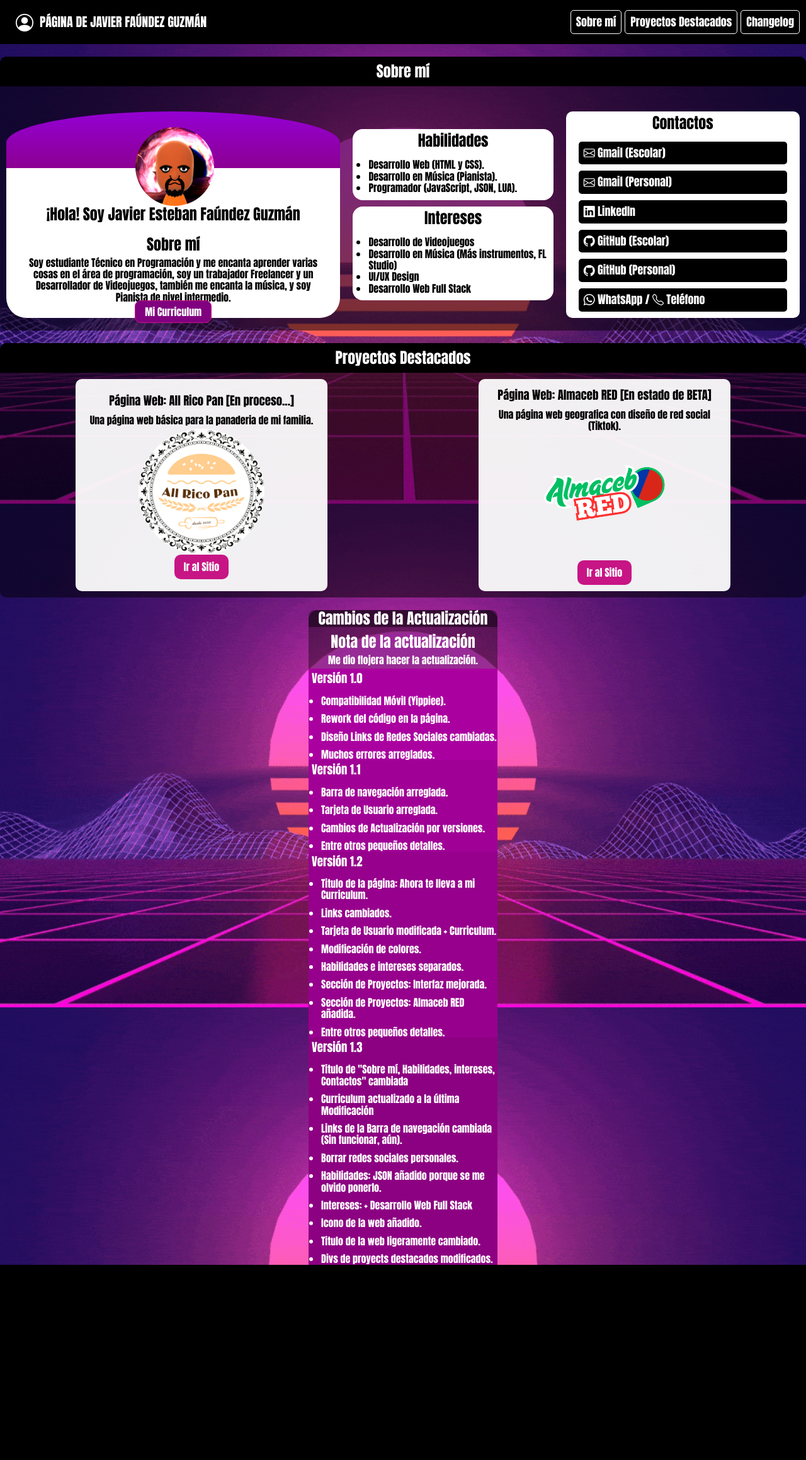
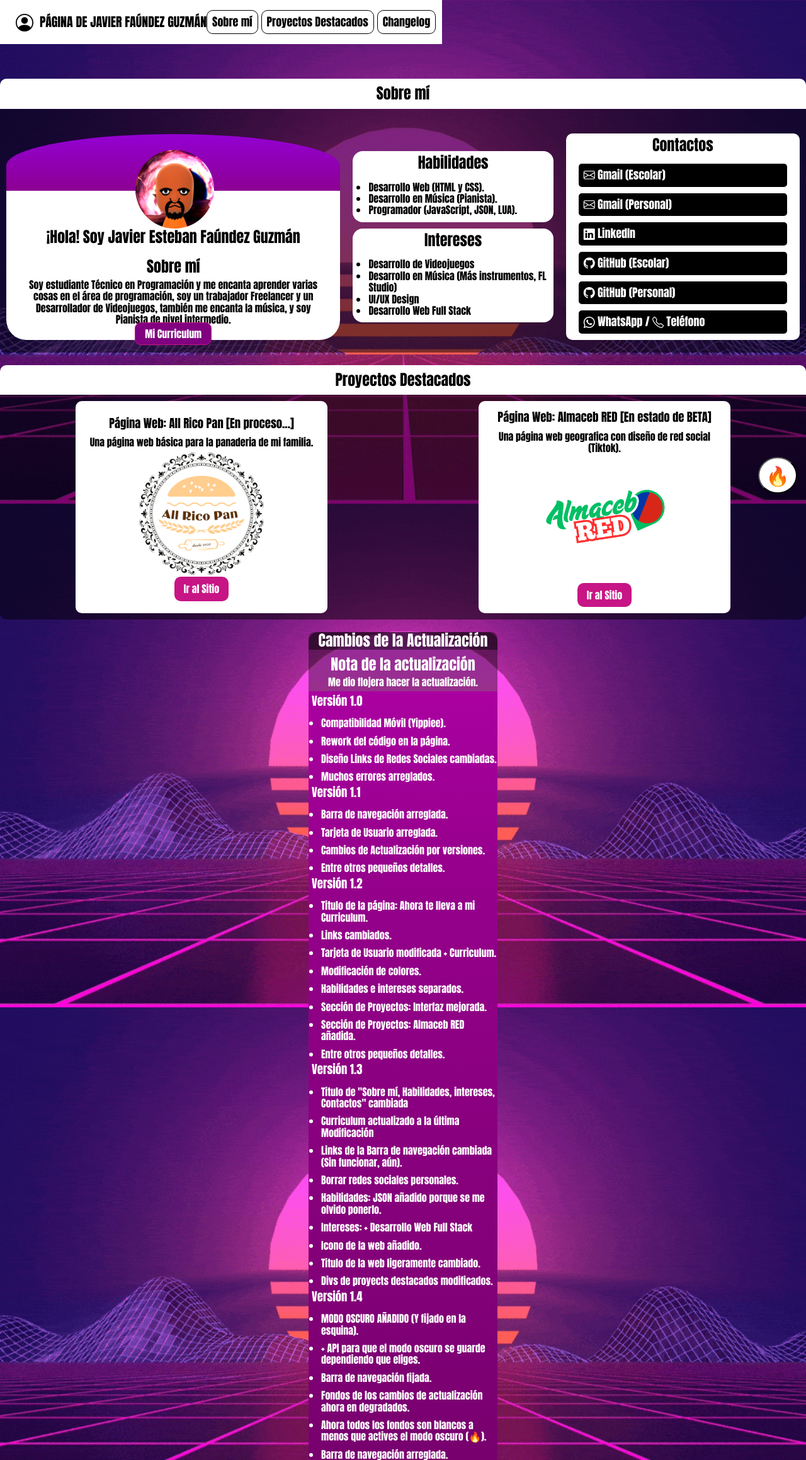
Before and after one commit to MateJaviF/Javier-Faundez-Guzman, a plain HTML site: page index.html in a window 1280 px wide. Shown: the whole page at 63% size. Before the commit the page ends 2009 px from the top, so only its background shows below. Drawn offline with nearby package versions, Linux system fonts and the light colour scheme.

Commit message:
Actualización 1.4

```diff
--- a/data/css/style.css
+++ b/data/css/style.css
@@ -12,9 +12,53 @@ body {
     background-size: cover;
     background-repeat: no-repeat;
     background-attachment: fixed;
+    transition: filter 0.3s ease;
+
 }
+
+.darkmode {
+    transition: filter 0.3s ease;
+}
+
+    /* Cuando está activo el modo oscuro, solo los elementos con clase "darkmode" se invierten */
+.darkmode.invertido {
+    filter: invert(1) hue-rotate(180deg);
+}
+
+    /* Si quieres que imágenes dentro de .darkmode no se vean raras */
+.darkmode.invertido img {
+    filter: invert(1) hue-rotate(180deg);
+}
+
+#btnToggle {
+    position: fixed;
+    bottom: 20px;
+    right: 20px;
+    width: 50px;
+    height: 50px;
+    border-radius: 50%;
+    border: none;
+    background-color: #222;
+    color: #fff;
+    display: flex;
+    align-items: center;
+    justify-content: center;
+    cursor: pointer;
+    box-shadow: 0 4px 10px rgba(0,0,0,0.4);
+    z-index: 9999;
+}
+
+#btnToggle button {
+    padding: 10px 10px;
+    font-size: 30px;
+    border-radius: 50%;
+    background-color: #fff;
+    cursor: pointer;
+}
+
 #nav-bar {
-    background-color: #000000;
+    position: fixed;
+    background-color: #ffffff;
     display: flex;
     padding: 10px 10px;
     justify-content: space-between;
@@ -27,7 +71,7 @@ body {
 }
 
 .bar-logo a {
-   color: #fff;
+   color: #000000;
    text-decoration: none;
    font-size: 20px;
    text-transform: uppercase;
@@ -40,13 +84,13 @@ body {
 
 .bar-logo a:hover {
     background-color: #fff;
-    color: #000000;
+    filter: invert(1);
 }
 
 .bar-logo i {
    margin-right: 5px;
    font-size: 28px;
-   color: #fff;
+   color: #000000;
 }
 
 .bar-logo h1 {
@@ -58,21 +102,24 @@ body {
    overflow: hidden;
    gap: 5px;
    text-align: center;
+   align-items: center;
 }
 
 .bar-links a {
-   color: #fff;
-   text-decoration: none;
-   font-size: 18px;
-   padding: 8px 8px;
-   border-radius: 5px;
-   border: 1px white solid;
+    color: #000000;
+    text-decoration: none;
+    font-size: 18px;
+    padding: 8px 8px;
+    border-radius: 10px;
+    border: 1px black solid;
 }
 
 .bar-links a:hover {
-   background-color: #fff;
-   color: #000000;
+    background-color: #fff;
+    filter: invert(1);
 }
+
+
 
 #contenedor {
     display: flex;
@@ -82,14 +129,16 @@ body {
 }
 
 #master {
+    display: flex;
+    flex-direction: column;
     background-color: rgba(0, 0, 0, 0.5);
-    margin-top: 20px;
+    margin-top: 125px;
     border-radius: 10px;
 }
 
 .masters-titles {
-    background-color: #000000;
-    color: #fff;
+    background-color: #ffffff;
+    color: #000000;
     text-align: center;
     border-top-left-radius: 10px;
     border-top-right-radius: 10px;
@@ -313,7 +362,7 @@ body {
     flex-direction: column;
     justify-content: center;
     align-items: center;
-    background-color: #ffffffef;
+    background-color: #ffffffff;
     border-radius: 10px;
     order: 1;
     flex-basis: 50%;
@@ -332,7 +381,7 @@ body {
     flex-direction: column;
     justify-content: center;
     align-items: center;
-    background-color: #ffffffef;
+    background-color: #ffffffff;
     border-radius: 10px;
     order: 2;
     flex-basis: 50%;
@@ -402,17 +451,36 @@ body {
 }
 
 #change1-0 {
-    background-color: rgb(170, 0, 160);
+    /*rgb(170, 0, 160)*/
+    background: linear-gradient(to bottom, rgb(170, 0, 160), rgb(160, 0, 150));
 }
 
 #change1-1 {
-    background-color: rgb(160, 0, 150);
+    /*rgb(160, 0, 150)*/
+    background: linear-gradient(to bottom, rgb(160, 0, 150), rgb(150, 0, 140));
 }
 
 #change1-2 {
-    background-color: rgb(150, 0, 140);
+    /*rgb(150, 0, 140)*/
+    background: linear-gradient(to bottom, rgb(150, 0, 140), rgb(140, 0, 130));
 }
 
 #change1-3 {
-    background-color: rgb(140, 0, 130);
+    /*rgb(140, 0, 130)*/
+    background: linear-gradient(to bottom, rgb(140, 0, 130), rgb(130, 0, 120));
 }
+
+#change1-4 {
+    /*rgb(130, 0, 120)*/
+    background: linear-gradient(to bottom, rgb(130, 0, 120), rgb(120, 0, 110));
+}
+
+#change1-5 {
+    /*rgb(120, 0, 110)*/
+    background: linear-gradient(to bottom, rgb(120, 0, 110), rgb(110, 0, 100));
+}
+
+#change1-6 {
+    /*rgb(110, 0, 100)*/
+    background: linear-gradient(to bottom, rgb(110, 0, 100), rgb(100, 0, 90));
+}
--- a/index.html
+++ b/index.html
@@ -17,28 +17,15 @@
 </head>
 <body>
 
-<nav id="nav-bar">
-    <div class="bar-logo">
-        <a href="data/pdf/Curriculum - JEFG.pdf">
-            <i class="bi-person-circle"></i>
-            <h1>Página de Javier Faúndez Guzmán</h1>
-        </a>
-    </div>
-    <div class="bar-links">
-        <a href="#">Sobre mí</a>
-        <a href="#">Proyectos Destacados</a>
-        <a href="#">Changelog</a>
-    </div>
-</nav>
 <div id="contenedor">
     <div id="master">
-        <div class="masters-titles">
+        <div class="masters-titles darkmode">
             <h2>Sobre mí</h2>
         </div>
         <div id="master-container">
             <div class="master-box1">
                 <div class="cardtop"></div>
-                <div class="cardbottom">
+                <div class="cardbottom darkmode">
                     <img src="data/images/image_profile.jpg" id="image-profile">
                     <div id="h2profile">
                         <h2>¡Hola! Soy Javier Esteban Faúndez Guzmán</h2>
@@ -52,7 +39,7 @@
             </div>
 
             <div id="master-box2">
-                <div class="skills">
+                <div class="skills darkmode">
                     <h2>Habilidades</h2>
                     <ul>
                         <li>Desarrollo Web (HTML y CSS).</li>
@@ -60,7 +47,7 @@
                         <li>Programador (JavaScript, JSON, LUA).</li>
                     </ul>
                 </div>
-                <div class="interests">
+                <div class="interests darkmode">
                     <h2>Intereses</h2>
                     <ul>
                         <li>Desarrollo de Videojuegos</li>
@@ -70,7 +57,7 @@
                     </ul>
                 </div>
             </div>
-            <div id="master-box3">
+            <div id="master-box3" class="darkmode">
                 <div class="contacts">
                     <h2>Contactos</h2>
                     <div class="contacts-links">
@@ -96,18 +83,18 @@
 
 
     <div id="master2">
-        <div class="masters-titles">
+        <div class="masters-titles darkmode">
             <h2>Proyectos Destacados</h2>
         </div>
         <div class="proyects">
 
-            <div class="allricopan-box">
+            <div class="allricopan-box darkmode">
                 <h3 class="textthatneedsamargin">Página Web: All Rico Pan [En proceso...]</h3>
                 <p class="textthatneedsamargin">Una página web básica para la panaderia de mi familia.</p>
                 <img src="data/images/AllRicoPanLogo.jpg" height="200px" width="200px" id="allricopanlogo">
                 <a href="#" class="proyects-button">Ir al Sitio</a>
             </div>
-            <div class="almacebred-box">
+            <div class="almacebred-box darkmode">
                 <h3 class="textthatneedsamargin">Página Web: Almaceb RED [En estado de BETA]</h3>
                 <p class="textthatneedsamargin">Una página web geografica con diseño de red social (Tiktok).</p>
                 <img src="data/images/AlmacebREDLogo.png" height="200px" width="200px" id="almacebredlogo">
@@ -172,9 +159,89 @@
                     <li>Divs de proyects destacados modificados.</li>
                 </ul>
             </div>
+            <div id="change1-4">
+                <h3>Versión 1.4</h3>
+                <ul>
+                    <li>MODO OSCURO AÑADIDO (Y fijado en la esquina).</li>
+                    <li>+ API para que el modo oscuro se guarde dependiendo que eliges.</li>
+                    <li>Barra de navegación fijada.</li>
+                    <li>Fondos de los cambios de actualización ahora en degradados.</li>
+                    <li>Ahora todos los fondos son blancos a menos que actives el modo oscuro (🔥).</li>
+                    <li>Barra de navegación arreglada.</li>
+                </ul>
+            </div>
+        <!--<div id="change1-5">
+                <h3>Versión 1.5</h3>
+                <ul>
+                    <li></li>
+                    <li></li>
+                    <li></li>
+                    <li></li>
+                    <li></li>
+                    <li></li>
+                </ul>
+            </div>-->
+        <!--<div id="change1-6">
+                <h3>Versión 1.6</h3>
+                <ul>
+                    <li></li>
+                    <li></li>
+                    <li></li>
+                    <li></li>
+                    <li></li>
+                    <li></li>
+                </ul>
+            </div>-->
         </div>
+    </div>
+
+    <nav id="nav-bar" class="darkmode">
+        <div class="bar-logo">
+            <a href="data/pdf/Curriculum - JEFG.pdf">
+                <i class="bi-person-circle"></i>
+                <h1>Página de Javier Faúndez Guzmán</h1>
+            </a>
+        </div>
+        <div class="bar-links">
+            <a href="#">Sobre mí</a>
+            <a href="#">Proyectos Destacados</a>
+            <a href="#">Changelog</a>
+        </div>
+    </nav>
+
+    <div id="btnToggle" class="darkmode">
+        <button onclick="">🔥</button>
     </div>
 </div>
 
+<script>
+    const btn = document.getElementById('btnToggle');
+    const elementos = document.querySelectorAll('.darkmode');
+    const STORAGE_KEY = "darkmode-activo";
+
+    function toggleDarkMode() {
+        const activo = elementos[0].classList.contains("invertido");
+        if (activo) {
+        // Si está activo: desactivar
+        elementos.forEach(el => el.classList.remove("invertido"));
+        localStorage.setItem(STORAGE_KEY, "no");
+        } else {
+        // Si no está activo: activar
+        elementos.forEach(el => el.classList.add("invertido"));
+        localStorage.setItem(STORAGE_KEY, "sí");
+        }
+    }
+
+    btn.addEventListener('click', toggleDarkMode);
+
+    // Save preference API
+    window.addEventListener('DOMContentLoaded', () => {
+        const preferencia = localStorage.getItem(STORAGE_KEY);
+        if (preferencia === "sí") {
+        elementos.forEach(el => el.classList.add("invertido"));
+        }
+    });
+</script>
+
 </body>
 </html>
```
